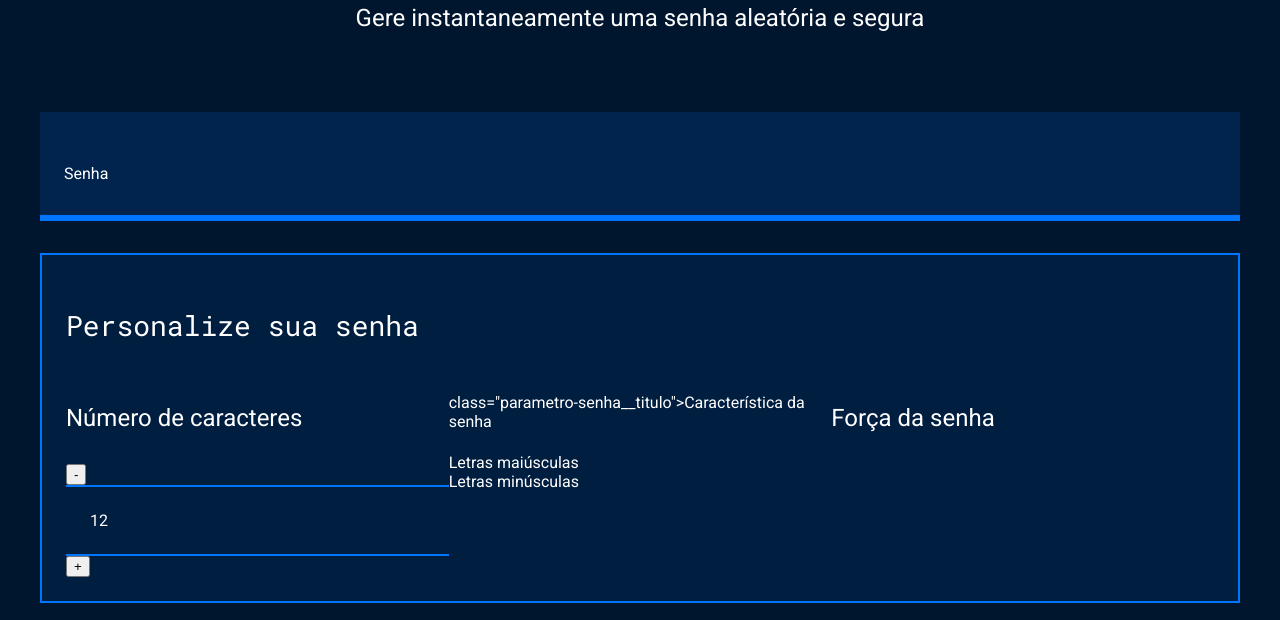
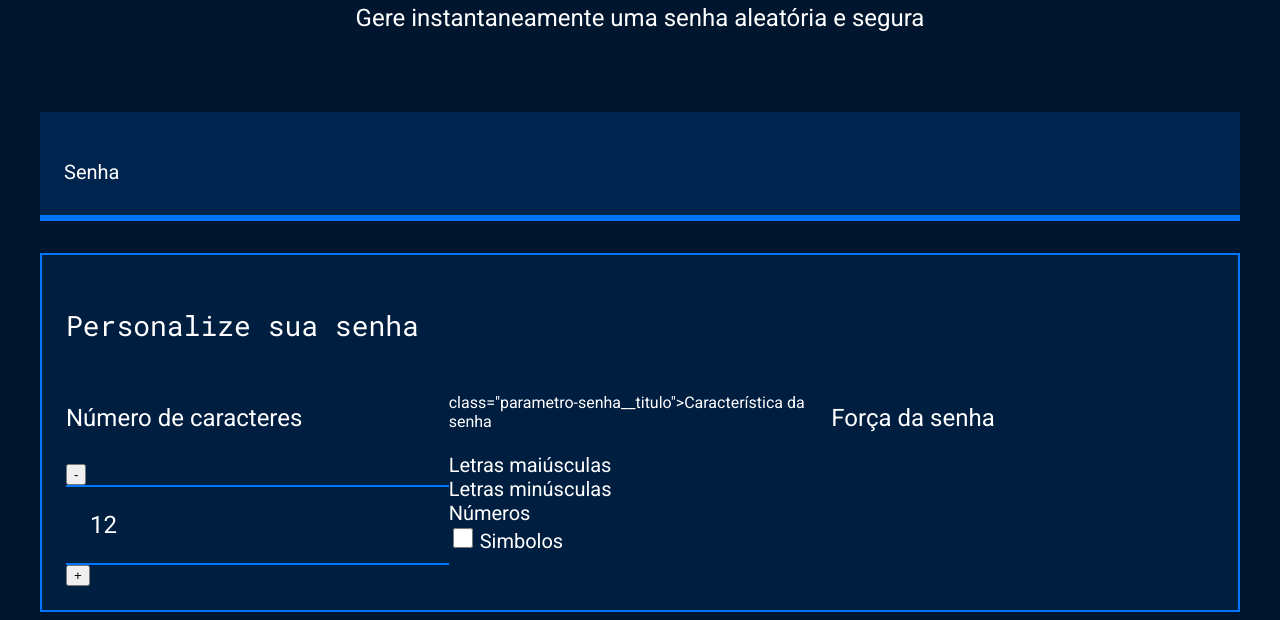
Before and after one commit to hebertefabricio/Seguran-a-digital, a plain HTML site: page index.html in a window 1280 px wide. Shown: the part 191-811 px from the top of the page. Drawn offline with Linux system fonts and the light colour scheme.

Commit message:
consertos

```diff
--- a/index.html
+++ b/index.html
@@ -33,19 +33,20 @@
                 <div class="parametro-senha">
                     <h4> class="parametro-senha__titulo">Característica da senha</h4>
                      <div class="parametro-senha-checkbox">
-                         <imput name="maiusculo" type="checkbox">
+                         <imput name="maiusculo" type="checkbox" class="checkbox">
                          <label for="maiusculo">Letras maiúsculas</label>
                      </div>
                      <div class="parametro-senha-checkbox">
-                         <imput name="minuculo" type="checkbox">
+                         <imput name="minuculo" type="checkbox" class="checkbox">
                          <label for="minusculo">Letras minúsculas</label>
                      </div>
                      <div class="parametro-senha-checkbox">
-                         <imput type="checkbox">
-                         <label for=""></label>
+                         <imput name="numero" type="checkbox" class="checkbox">
+                         <label for="numeros">Números</label>
                      </div>
                      <div class="parametro-senha-checkbox">
-
+                         <input name="simbolo" type="checkbox" class="checkbox">
+                         <label for="simbolo">Simbolos</label>
                      </div>
 
                 </div>
--- a/style.css
+++ b/style.css
@@ -90,7 +90,6 @@ body{
     color: var(--branco);
     border: 2px solid var(--borda);
     padding: 24px;
-    font-size: 24px;
     cursor: pointer;
 }
 .parametro-senha__texto{
@@ -98,6 +97,17 @@ body{
     border-bottom: 2px solid var(--borda);
     padding: 24px;
     margin: 0px;
+    font-size: 24px;
+}
+
+label{
+    font-size: 20px;
+}
+
+.checkbox{
+    width: 20px;
+    height: 20px;
+    cursor: pointer;
 }
 
 @media screen and (min-width: 768px) {
```
